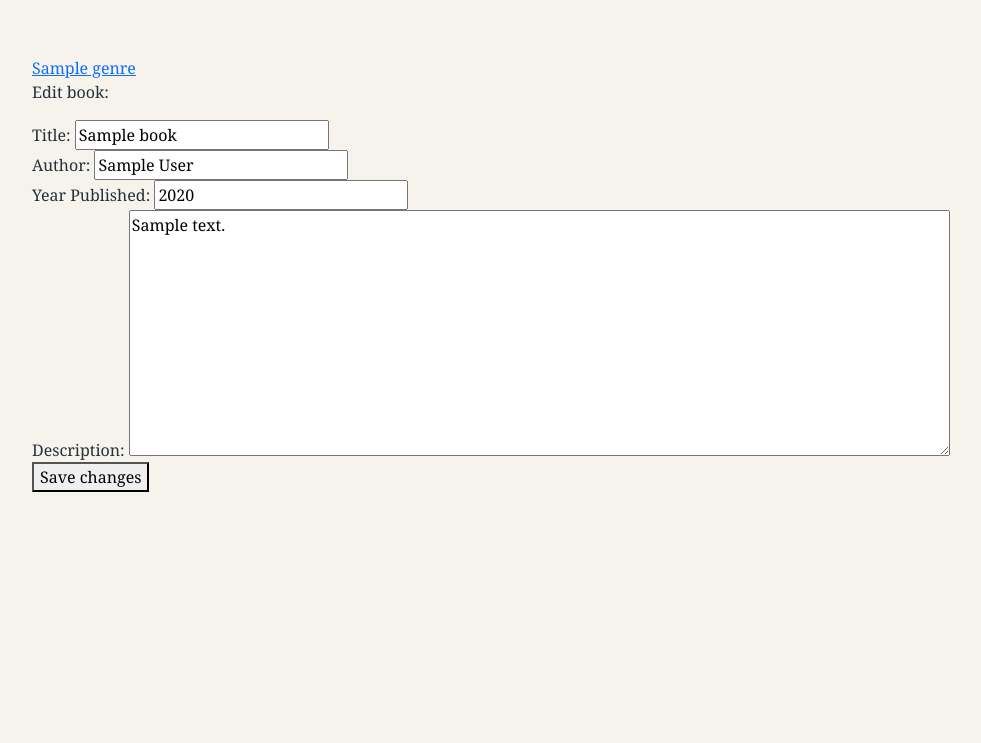
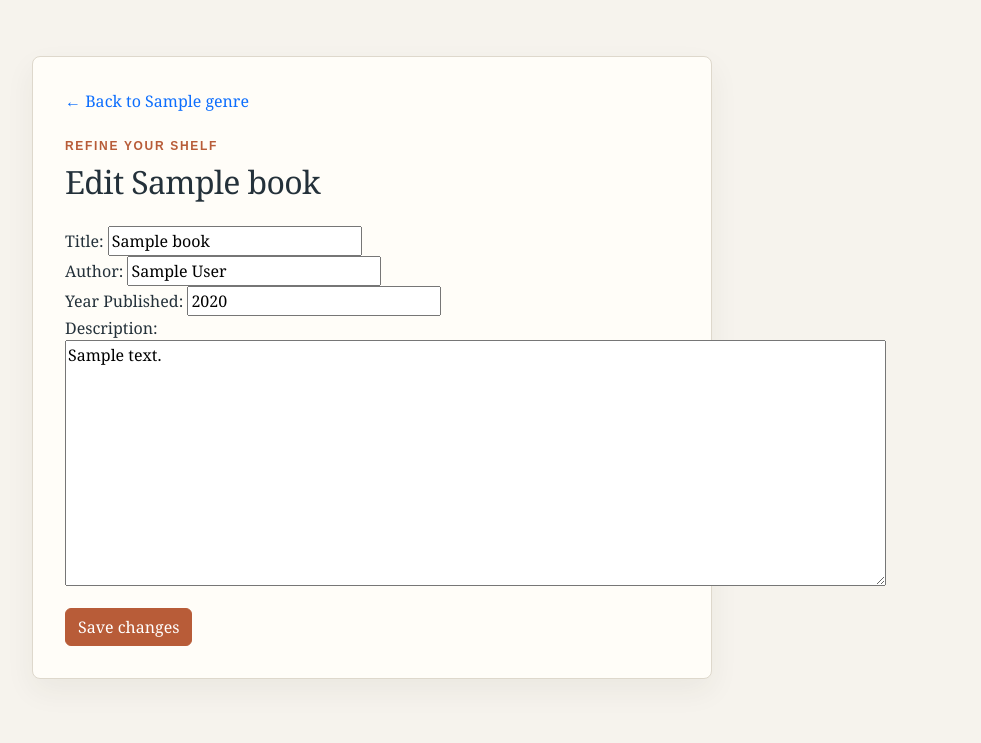
Before and after one commit to kalonjic34/book-shelf, a Django app: page /edit_book/1 in a window 1280 px wide. Shown: the part 59-802 px from the top of the page, without its empty margins (80-1061 px from the left). Before the commit the page ends 551 px from the top, so only its background shows below. Run offline with Django 5.2, Linux system fonts and the light colour scheme; a user stored in the database is signed in; tables that the repository leaves empty hold one stand-in row (values such as "Sample post"); some libraries are stand-ins or nearby versions.

Commit message:
refactor edit book template for improved layout and styling

```diff
--- a/book_library/templates/book_library/edit_book.html
+++ b/book_library/templates/book_library/edit_book.html
@@ -1,15 +1,14 @@
 {% extends "book_library/base.html" %}
 
 {% block content %}
-<a href="{% url "book_library:genre" genre.id%}">
-    {{ genre }}
-</a>
-    <p>Edit book:</p>
-
-    <form action="{% url "book_library:edit_book" book.id %}" method="post">
-        {% csrf_token %}
-        {{ form.as_div }}
-        <button name='submit'>Save changes</button>
-
-    </form>
+    <div class="form-panel">
+        <a class="text-decoration-none" href="{% url "book_library:genre" genre.id%}">&larr; Back to {{ genre }}</a>
+        <p class="eyebrow mt-4 mb-2">Refine your shelf</p>
+        <h1 class="h2 mb-4">Edit {{ book.title }}</h1>
+        <form action="{% url "book_library:edit_book" book.id %}" method="post">
+            {% csrf_token %}
+            {{ form.as_div }}
+            <button class="btn btn-primary mt-3" name="submit">Save changes</button>
+        </form>
+    </div>
 {% endblock content %}
```
